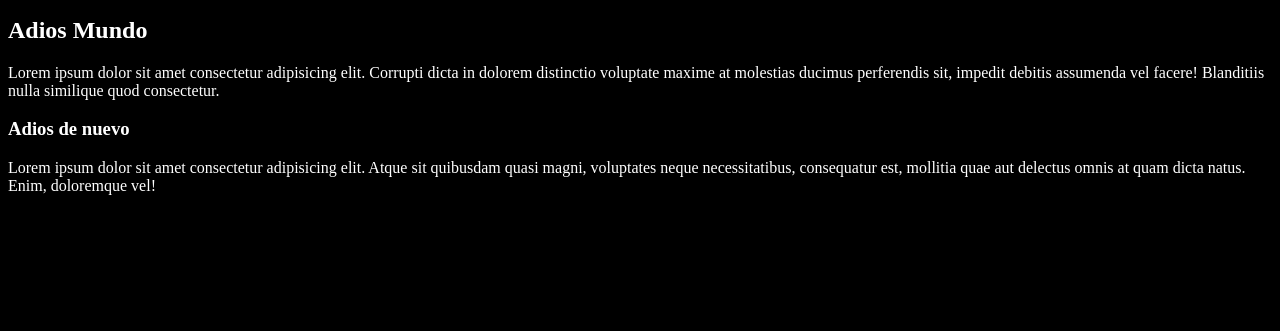
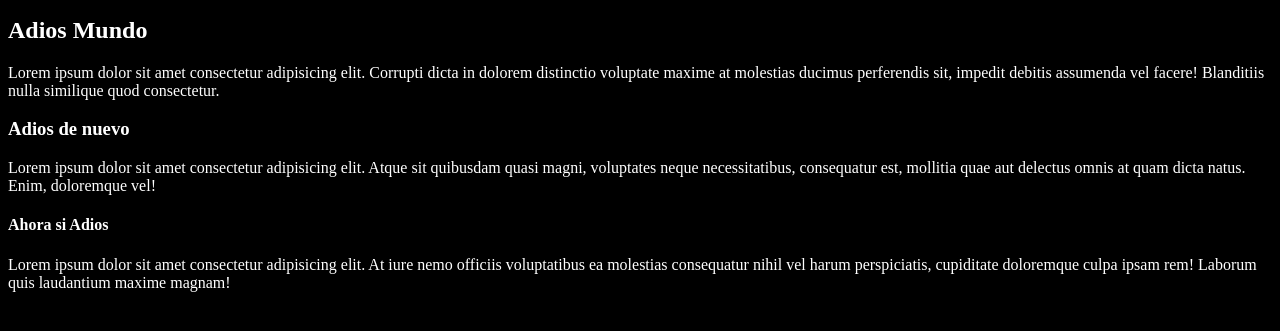
Before and after one commit to CarlosCuevasPuga/Proyecto_web, a plain HTML site: page index.html in a window 1280 px wide. Shown: the part 119-450 px from the top of the page. Drawn offline with Linux system fonts and the light colour scheme.

Commit message:
Añadido h4

```diff
--- a/index.html
+++ b/index.html
@@ -14,6 +14,8 @@
     <p>Lorem ipsum dolor sit amet consectetur adipisicing elit. Corrupti dicta in dolorem distinctio voluptate maxime at molestias ducimus perferendis sit, impedit debitis assumenda vel facere! Blanditiis nulla similique quod consectetur.</p>
     <h3>Adios de nuevo</h3>
     <p>Lorem ipsum dolor sit amet consectetur adipisicing elit. Atque sit quibusdam quasi magni, voluptates neque necessitatibus, consequatur est, mollitia quae aut delectus omnis at quam dicta natus. Enim, doloremque vel!</p>
+    <h4>Ahora si Adios</h4>
+    <p>Lorem ipsum dolor sit amet consectetur adipisicing elit. At iure nemo officiis voluptatibus ea molestias consequatur nihil vel harum perspiciatis, cupiditate doloremque culpa ipsam rem! Laborum quis laudantium maxime magnam!</p>
     <script src="script.js">
     </script>
 </body>
```
